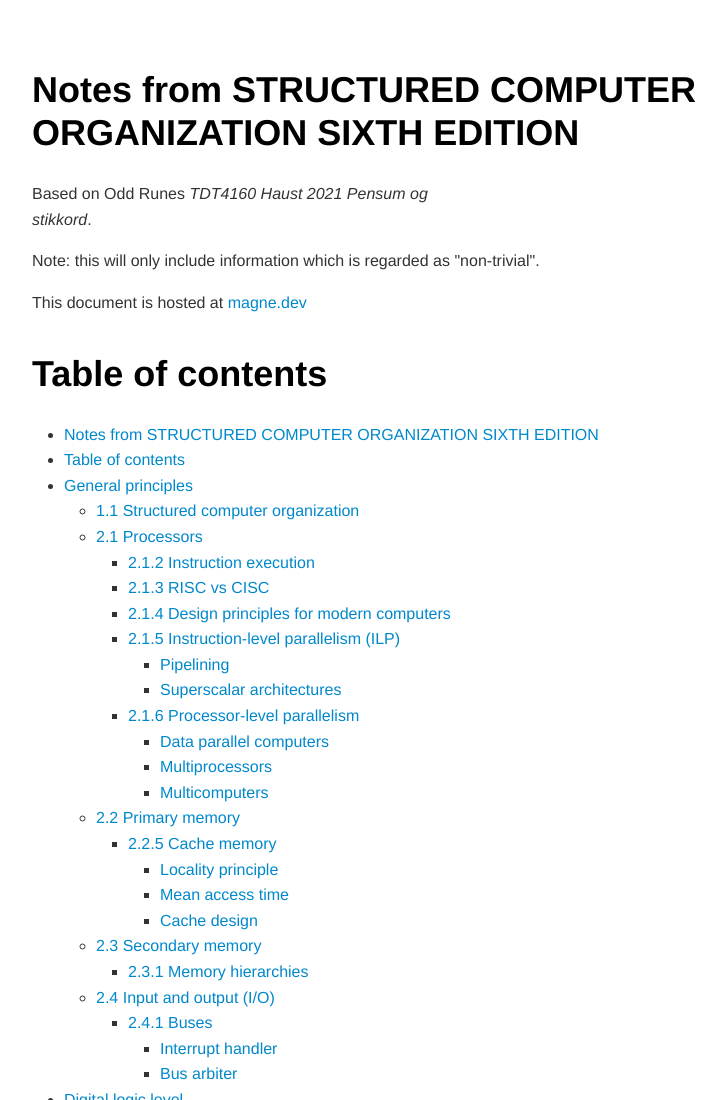
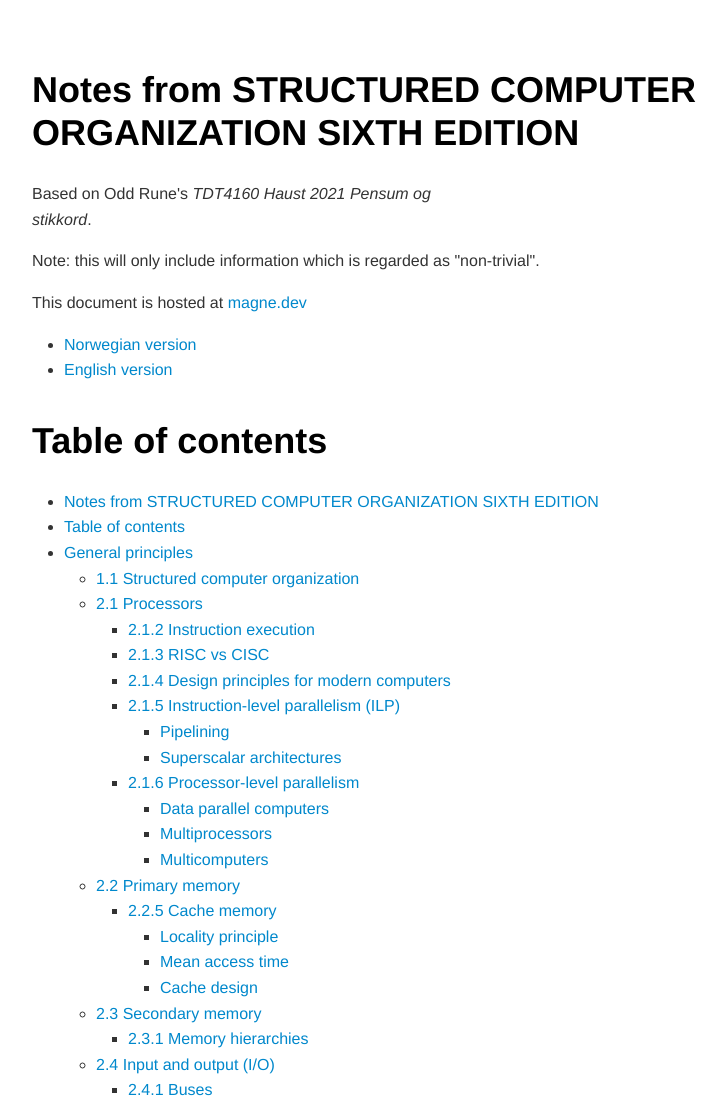
Before and after one commit to magnetenstad/TDT4160, a plain HTML site: page index.html in a window 1280 px wide. Shown: the top 1100 px of the page, without its empty margins (183-908 px from the left). Drawn offline with nearby package versions, Linux system fonts and the light colour scheme.

Commit message:
Update links

```diff
--- a/index.html
+++ b/index.html
@@ -263,10 +263,14 @@ pre[data-line] .line-highlight[data-end]:after {
       <div class="mume markdown-preview  ">
       <h1 class="mume-header" id="notes-from-structured-computer-organization-sixth-edition">Notes from STRUCTURED COMPUTER ORGANIZATION SIXTH EDITION</h1>
 
-<p>Based on Odd Runes <em>TDT4160 Haust 2021 Pensum og<br>
+<p>Based on Odd Rune&apos;s <em>TDT4160 Haust 2021 Pensum og<br>
 stikkord</em>.</p>
 <p>Note: this will only include information which is regarded as &quot;non-trivial&quot;.</p>
 <p>This document is hosted at <a href="https://magne.dev/TDT4160">magne.dev</a></p>
+<ul>
+<li><a href="https://magne.dev/TDT4160/norwegian.html">Norwegian version</a></li>
+<li><a href="https://magne.dev/TDT4160">English version</a></li>
+</ul>
 <h1 class="mume-header" id="table-of-contents">Table of contents</h1>
 
 <div class="code-chunk" data-id="code-chunk-id-0" data-cmd="toc"><div class="input-div"><div class="btn-group"><div class="run-btn btn"><span>&#x25B6;&#xFE0E;</span></div><div class="run-all-btn btn">all</div></div><div class="status">running...</div></div><div class="output-div"></div></div><ul>
```
Also changed, not shown: norwegian.html (+2 -2 lines), 2 other files.
